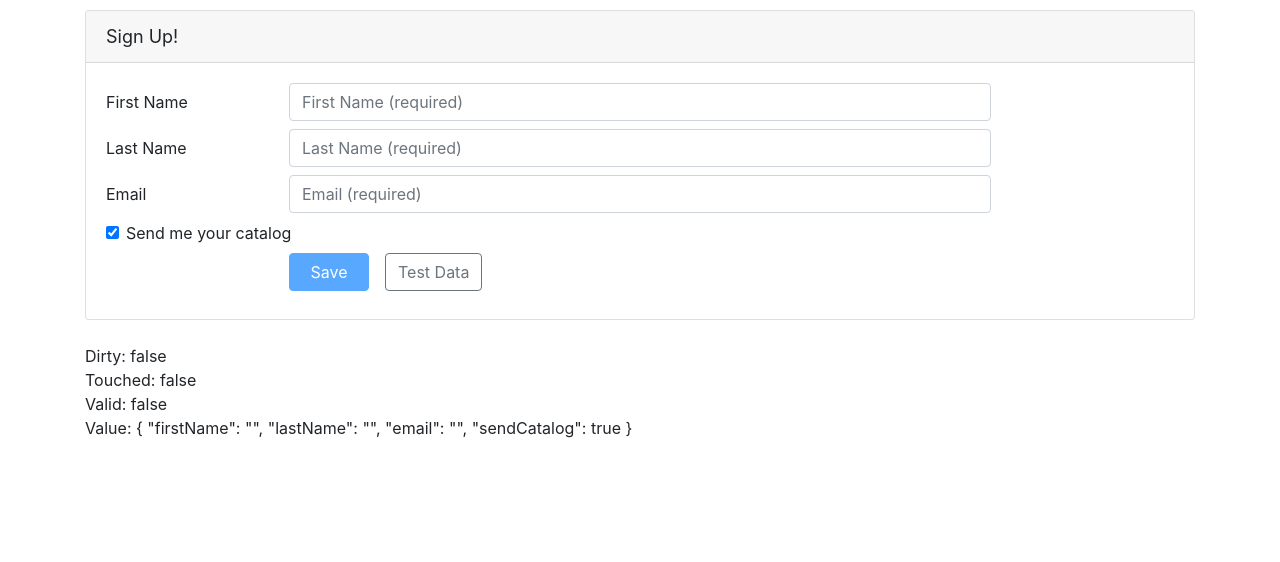
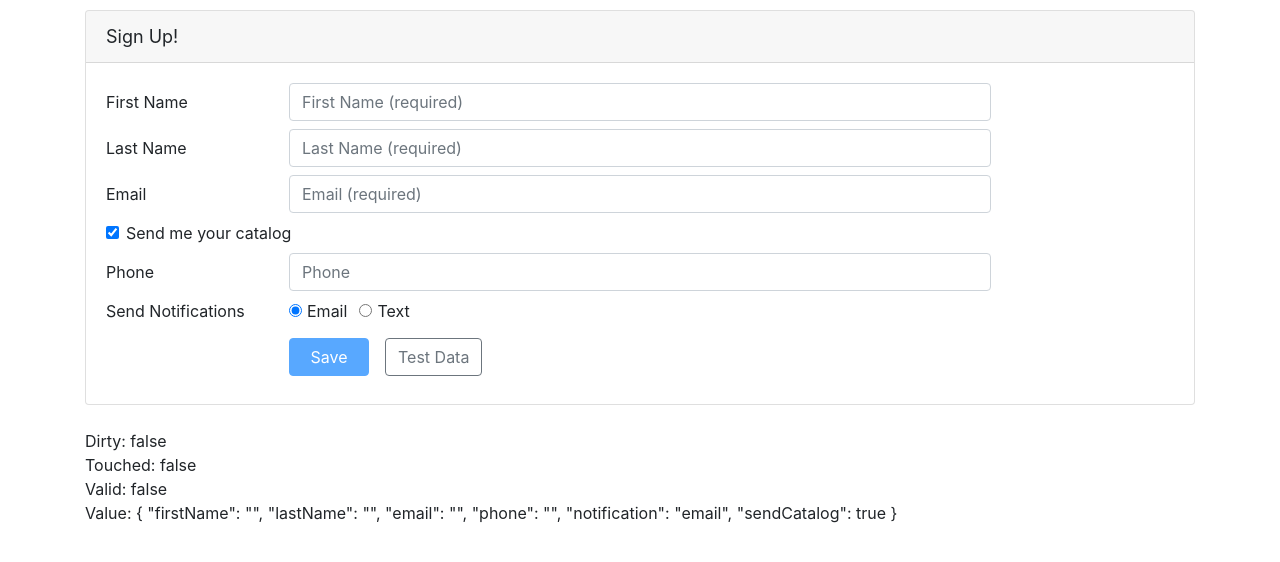
Before and after one commit to sarahlia/angular-reactive-forms, an Angular app: page / in a window 1280 px wide. Shown: the top 562 px of the page. Built offline with nearby package versions, Linux system fonts and the light colour scheme.

Commit message:
dependabot update. Set validation rules at runtime for notification via text.

```diff
--- a/src/app/customers/customer.component.html
+++ b/src/app/customers/customer.component.html
@@ -79,6 +79,48 @@
                      id="sendCatalogId"
                      type="checkbox"
                      formControlName="sendCatalog"> Send me your catalog
+            </label>
+          </div>
+        </div>
+      </div>
+
+      <div class="form-group row mb-2">
+        <label class="col-md-2 col-form-label"
+               for="phoneId">Phone</label>
+        <div class="col-md-8">
+          <input class="form-control"
+                 id="phoneId"
+                 type="tel"
+                 placeholder="Phone"
+                 formControlName="phone"
+                 [ngClass]="{'is-invalid': !customerForm.get('phone').valid }" />
+          <span class="invalid-feedback">
+            <span *ngIf="customerForm.get('phone').errors?.required">
+              Please enter your phone number.
+            </span>
+          </span>
+        </div>
+      </div>
+
+      <div class="form-group row mb-2">
+        <label class="col-md-2 col-form-label pt-0">Send Notifications</label>
+        <div class="col-md-8">
+          <div class="form-check form-check-inline">
+            <label class="form-check-label">
+              <input class="form-check-input"
+                     type="radio"
+                     value="email"
+                     formControlName="notification"
+                     (click)="setNotification('email')">Email
+            </label>
+          </div>
+          <div class="form-check form-check-inline">
+            <label class="form-check-label">
+              <input class="form-check-input"
+                     type="radio"
+                     value="text"
+                     formControlName="notification"
+                     (click)="setNotification('text')">Text
             </label>
           </div>
         </div>
--- a/src/app/customers/customer.component.ts
+++ b/src/app/customers/customer.component.ts
@@ -19,6 +19,8 @@
       firstName: ['', [Validators.required, Validators.minLength(3)]],
       lastName: ['', [Validators.required, Validators.maxLength(50)]],
       email: ['', [Validators.required, Validators.email]],
+      phone: '',
+      notification: 'email',
       sendCatalog: true
     });
   }
@@ -35,4 +37,15 @@
     console.log(this.customerForm);
     console.log('Saved: ' + JSON.stringify(this.customerForm.value));
   }
+
+  setNotification(notifyVia: string): void {
+    const phoneControl = this.customerForm.get('phone');
+    if (notifyVia === 'text') {
+      phoneControl.setValidators(Validators.required);
+    } else {
+      phoneControl.clearValidators();
+    }
+    phoneControl.updateValueAndValidity();
+  }
+
 }
```
Also changed, not shown: 1 other file (tests, documents, lock files or other folders).
